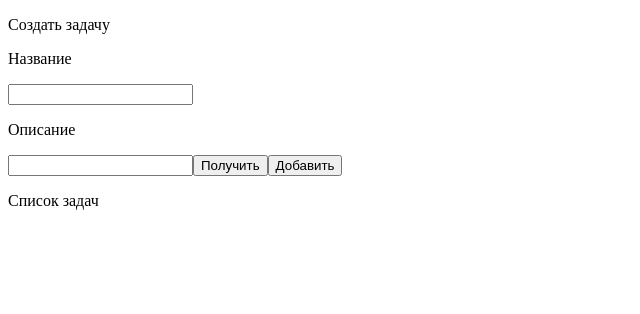
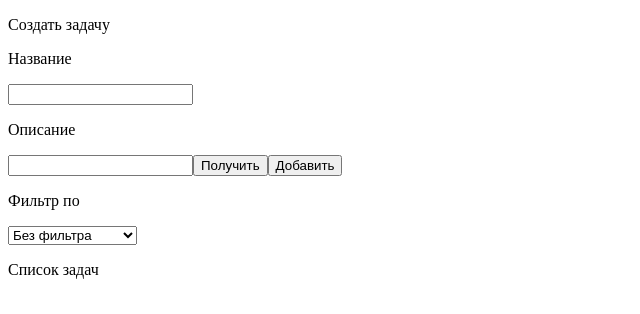
Before and after one commit to CHuner01/MyTodoList, a React (Create React App) app: page / in a window 1280 px wide. Shown: the top 314 px of the page, without its empty margins (0-640 px from the left). Built offline with nearby package versions, Linux system fonts and the light colour scheme; no server answers.

Commit message:
Фильтр

```diff
--- a/src/app/store.ts
+++ b/src/app/store.ts
@@ -1,27 +1,33 @@
 import { create } from "zustand"
-import TaskType from "../shared/types";
+import TaskType, {TasksFilterType} from "../shared/types";
 import {apiAxios} from "../shared/config";
 
 
+type FetchTasksFunction = (url: string) => void;
 
 interface TasksState {
     tasks: TaskType[];
     setTasks: (newTasks: TaskType[]) => void;
-    fetchTasks: (url: string) => void;
-    addTask: (task: TaskType) => void;
-    deleteTask: (id: number) => void;
+    fetchTasks: FetchTasksFunction;
+    tasksFilter: TasksFilterType;
+    setTasksFilter: (filter: TasksFilterType) => void;
+    applyFilter: ( tasksFilter: TasksFilterType, fetchTasks: FetchTasksFunction) => void;
+
 }
 
 export const useTasksStore = create<TasksState>((set) => ({
     tasks: [],
+    tasksFilter: "all",
+    setTasksFilter: (filter) => set({ tasksFilter: filter}),
+    setTasks: (newTasks) => set(() => ({tasks: newTasks})),
     fetchTasks: async (url) => {
         try {
             const response = await apiAxios.get(url)
+            let arrayTasks = response.data.data
 
-            let arrayTasks = response.data.data
-          //  set({tasks: arrayTasks})
             console.log("fetchTasks")
             console.log(arrayTasks)
+
             let arrayLen = arrayTasks.length;
             console.log(arrayLen)
 
@@ -44,51 +50,27 @@ export const useTasksStore = create<TasksState>((set) => ({
         }
 
     },
-    setTasks: (newTasks) => set(() => ({tasks: newTasks})),
-    addTask: (task: TaskType) => set((state) => (
-        {
-            tasks: [
-                ...state.tasks,
-                {id: task.id, name: task.name, description: task.description,
-                    status: task.status, selected: task.selected},
-            ]
-        })),
-    deleteTask: (id: number) => set((state) => (
-        {
-            tasks: state.tasks.filter((task: TaskType) => task.id !== id),
-        })),
+    applyFilter: async (tasksFilter, fetchTasks) => {
+
+        if (tasksFilter === "all") {
+            await fetchTasks("/tasks");
+        }
+        else if (tasksFilter === "finished") {
+            await fetchTasks("/tasks?filters%5Bstatus%5D=done");
+
+        }
+        else if (tasksFilter === "unfinished") {
+            await fetchTasks("/tasks?filters%5Bstatus%5D=working&filters%5Bstatus%5D=open");
+        }
+        else if (tasksFilter === "selected") {
+            await fetchTasks("/tasks");
+            let selectedTasksId: number[] = JSON.parse(localStorage.getItem('selectedTasks') || '[]');
+            set((state) => ({
+                tasks: state.tasks.filter((task: TaskType) => selectedTasksId.includes(task.id))
+            }))
+
+        }
+        console.log("получили фильтр " + tasksFilter)
+    }
+
 }));
-
-interface TaskState {
-    task: TaskType,
-    setTaskId: (id: number) => void;
-    setTaskName: (name: string) => void;
-    setTaskDescription: (description: string) => void;
-    setTaskStatus: (status: "done" | "open" | "working" | null) => void;
-    setTaskSelected: (selected: boolean) => void;
-}
-
-export const useTaskStore = create<TaskState>((set) => ({
-    task: {
-        id: 0,
-        name: "",
-        description: "",
-        status: "open",
-        selected: false,
-    },
-    setTaskId: (id: number) => set((state) => (
-        { task: { ...state.task, id} }
-    )),
-    setTaskName: (name: string) => set((state) => (
-        { task: { ...state.task, name} }
-    )),
-    setTaskDescription: (description: string) => set((state) => (
-        { task: { ...state.task, description} }
-    )),
-    setTaskStatus: (status: "done" | "open" | "working" | null) => set((state) => (
-        { task: { ...state.task, status} }
-    )),
-    setTaskSelected: (selected: boolean) => set((state) => (
-        { task: { ...state.task, selected} }
-    )),
-}))
--- a/src/entities/task/index.tsx
+++ b/src/entities/task/index.tsx
@@ -1,19 +1,14 @@
 import TaskType, {TaskStatusType} from "../../shared/types";
 import {apiAxios} from "../../shared/config";
-import {stat} from "fs";
 import {useState} from "react";
 import {useTasksStore} from "../../app/store";
 function Task({id, name, description, status, selected}: TaskType) {
 
     //сделать пропсы одним объектом Task
 
-    //кнопка Добавить в избранное
-
-    //поле Изменить статус
-
-    //вызов GetTasks при удалении
-
+    const tasksFilter = useTasksStore((state) => state.tasksFilter);
     const fetchTasks = useTasksStore(state => state.fetchTasks);
+    const applyFilter = useTasksStore(state => state.applyFilter);
 
     let taskStatus: TaskStatusType = status;
 
@@ -32,6 +27,7 @@ function Task({id, name, description, status, selected}: TaskType) {
         })
             .then(function (response) {
                 console.log(response);
+                applyFilter(tasksFilter, fetchTasks);
             })
             .catch(function (error) {
                 console.log(error);
@@ -50,7 +46,10 @@ function Task({id, name, description, status, selected}: TaskType) {
         }
         localStorage.setItem('selectedTasks', JSON.stringify(selectedTasksId));
         setTaskSelected(taskSelected => !taskSelected);
+        applyFilter(tasksFilter, fetchTasks);
     }
+
+
 
     function DeleteTask() {
         console.log("DeleteTask");
@@ -61,7 +60,7 @@ function Task({id, name, description, status, selected}: TaskType) {
         apiAxios.delete("/tasks/" + id.toString())
             .then(function (response) {
                 console.log(response);
-                fetchTasks("/tasks");
+                applyFilter(tasksFilter, fetchTasks);
             })
             .catch(function (error) {
                 console.log(error);
--- a/src/pages/main/index.tsx
+++ b/src/pages/main/index.tsx
@@ -1,24 +1,36 @@
-import GetTasks from "../../shared/api";
+
 import {useEffect} from "react";
 import AddTask from "../../widgets/task-add";
 import TaskList from "../../widgets/task-list";
 import {useTasksStore} from "../../app/store";
+import TaskFilter from "../../widgets/task-filter";
 
 function MainPage() {
 
     const tasks = useTasksStore((state) => state.tasks);
+    const tasksFilter = useTasksStore((state) => state.tasksFilter);
     const fetchTasks = useTasksStore(state => state.fetchTasks);
+    const applyFilter = useTasksStore(state => state.applyFilter);
+
+    //пагинация
+
+
+
+
+
+
 
 
 
     useEffect(() => {
-        fetchTasks("/tasks");
+        applyFilter(tasksFilter, fetchTasks);
     }, []);
 
     return(
         <>
             <p>Создать задачу</p>
             <AddTask />
+            <TaskFilter />
             <p>Список задач</p>
             <TaskList tasks={tasks} />
         </>
--- a/src/shared/api/index.ts
+++ b/src/shared/api/index.ts
@@ -1,5 +1,5 @@
 import {apiAxios} from "../config";
-import {useTasksStore} from "../../app/store";
+
 
 function GetTasks() {
 
--- a/src/shared/types/index.ts
+++ b/src/shared/types/index.ts
@@ -1,4 +1,6 @@
 export type TaskStatusType = "done" | "open" | "working" | null;
+
+export type TasksFilterType = "finished" | "unfinished" | "all" | "selected";
 
 type TaskType = {
     id: number;
--- a/src/widgets/task-add/index.tsx
+++ b/src/widgets/task-add/index.tsx
@@ -1,4 +1,4 @@
-import {useTasksStore, useTaskStore} from "../../app/store";
+import {useTasksStore} from "../../app/store";
 import axios from "axios";
 import {apiAxios} from "../../shared/config";
 import useGetTasks from "../../shared/api";
@@ -6,13 +6,10 @@ import GetTasks from "../../shared/api";
 
 function AddTask() {
 
-   // const task = useTaskStore((state) => state.task);
-   // const setTaskName = useTaskStore((state) => state.setTaskName);
-   // const setTaskDescription = useTaskStore((state) => state.setTaskDescription);
-   // const setTaskStatus = useTaskStore((state) => state.setTaskStatus);
-
     const tasks = useTasksStore(state => state.tasks);
+    const tasksFilter = useTasksStore((state) => state.tasksFilter);
     const fetchTasks = useTasksStore(state => state.fetchTasks);
+    const applyFilter = useTasksStore(state => state.applyFilter);
 
     let taskName: string;
     let taskDescription: string;
@@ -31,7 +28,7 @@ function AddTask() {
             }
         }).then(function (response) {
             console.log(response);
-            fetchTasks("/tasks");
+            applyFilter(tasksFilter, fetchTasks);
 
         })
         .catch(function (error) {
--- /dev/null
+++ b/src/widgets/task-filter/index.tsx
@@ -0,0 +1,32 @@
+import {useTasksStore} from "../../app/store";
+import {TasksFilterType} from "../../shared/types";
+
+function TasksFilter() {
+
+    const setTasksFilter = useTasksStore(state => state.setTasksFilter);
+    const tasksFilter = useTasksStore((state) => state.tasksFilter);
+    const fetchTasks = useTasksStore(state => state.fetchTasks);
+    const applyFilter = useTasksStore(state => state.applyFilter);
+
+
+
+    return(
+        <>
+            <p>Фильтр по</p>
+            <select onChange={(e) => {
+                const newFilter = e.target.value as TasksFilterType;
+                setTasksFilter(newFilter);
+                console.log("поменяли фильтр " + tasksFilter)
+                applyFilter(newFilter, fetchTasks);
+
+            }}>
+                <option value="all">Без фильтра</option>
+                <option value="finished">Выполненные</option>
+                <option value="unfinished">Не выполненные</option>
+                <option value="selected">Избранные</option>
+            </select>
+        </>
+    );
+}
+
+export default TasksFilter;
--- a/src/widgets/task-list/index.tsx
+++ b/src/widgets/task-list/index.tsx
@@ -8,9 +8,9 @@ type TaskListType = {
 
 function TaskList({ tasks }: TaskListType) {
 
+    //вынести в функцию
+
     let selectedTasksId: number[] = [];
-
-
     const storedSelectedTasks = localStorage.getItem('selectedTasks');
 
 
```
Also changed, not shown: src/entities/task/test.tsx (added, +13 -0 lines).
